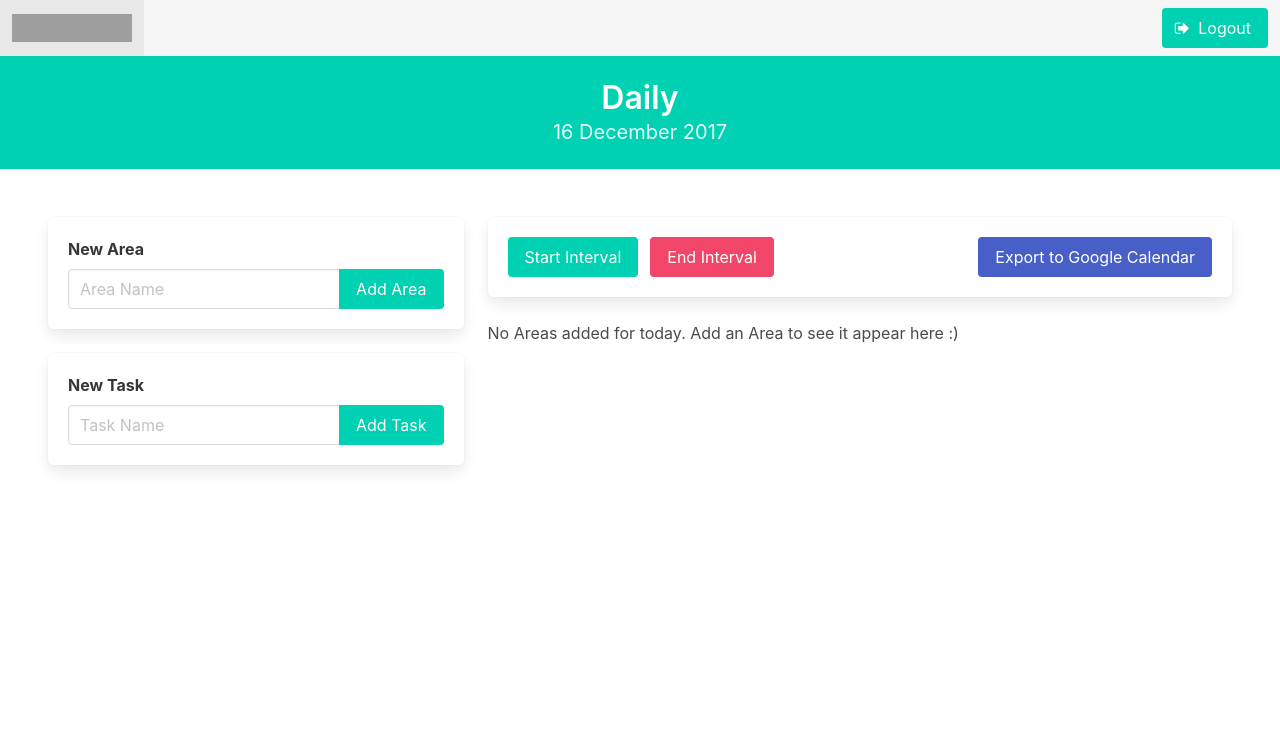
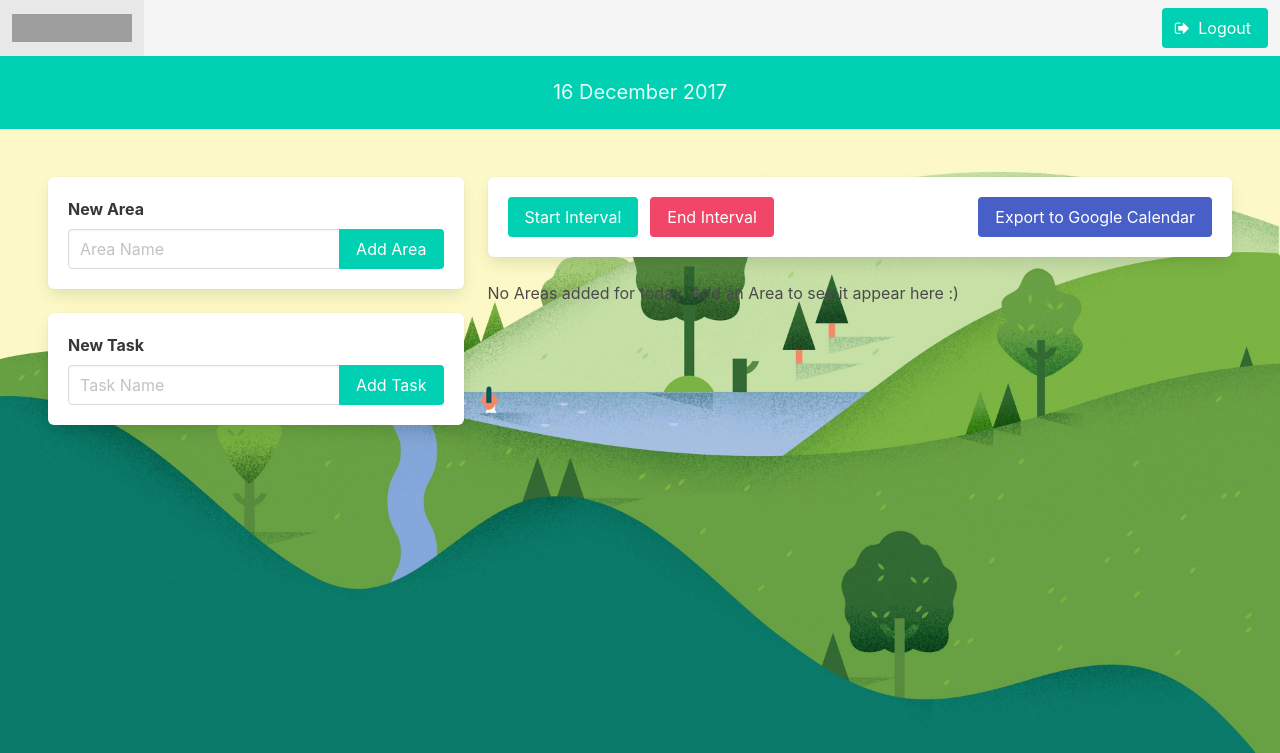
Before and after one commit to arseniy-panfilov/daily, a Django app: page /daily/ in a window 1280 px wide. Shown: the top 753 px of the page. Run offline with Django 3.2, Linux system fonts and the light colour scheme; the visitor is signed in with stand-in values (Sample User, id 1); data that the repository does not hold is empty; some libraries are stand-ins or nearby versions; grey boxes are pictures that could not be loaded.

Commit message:
Add background image

```diff
--- /dev/null
+++ b/daily/static/daily/style.css
@@ -0,0 +1,8 @@
+html {
+    background-image: url('images/background_art.jpg');
+    background-position: center center;
+    background-repeat: no-repeat;
+    background-attachment: fixed;
+    background-size: cover;
+    background-color: #999;
+}
--- a/daily/templates/daily/index.html
+++ b/daily/templates/daily/index.html
@@ -7,9 +7,6 @@
     <section class="hero is-primary is-small" name="title">
         <div class="hero-body">
             <div class="container has-text-centered">
-                <h1 class="title is-size-3">
-                    Daily
-                </h1>
                 <h2 class="subtitle">
                     {{ today_date|localtime|date:"j F Y" }}
                 </h2>
--- /dev/null
+++ b/static/daily/client_secret.json
@@ -0,0 +1 @@
+{"installed":{"client_id":"1063280659518-bn26pfjrtdjvr54pu2c2hd6vfvk17l83.apps.googleusercontent.com","project_id":"operating-tiger-186701","auth_uri":"https://accounts.google.com/o/oauth2/auth","token_uri":"https://accounts.google.com/o/oauth2/token","auth_provider_x509_cert_url":"https://www.googleapis.com/oauth2/v1/certs","client_secret":"AN1ww1eg5p_wQhKiUh24Nm3K","redirect_uris":["urn:ietf:wg:oauth:2.0:oob","http://localhost"]}}
--- a/templates/base_generic.html
+++ b/templates/base_generic.html
@@ -8,6 +8,8 @@
         <meta name="viewport" content="width=device-width, initial-scale=1">
         <link rel="stylesheet" href="https://maxcdn.bootstrapcdn.com/font-awesome/4.7.0/css/font-awesome.min.css">
         <link rel="stylesheet" href="https://cdnjs.cloudflare.com/ajax/libs/bulma/0.6.1/css/bulma.min.css">
+        {% load static %}
+        <link rel="stylesheet" type="text/css" href="{% static 'daily/style.css' %}" />
     </head>
 
     <body>
```
Also changed, not shown: daily/static/daily/images/background_art.jpg (added), 1 other file.
